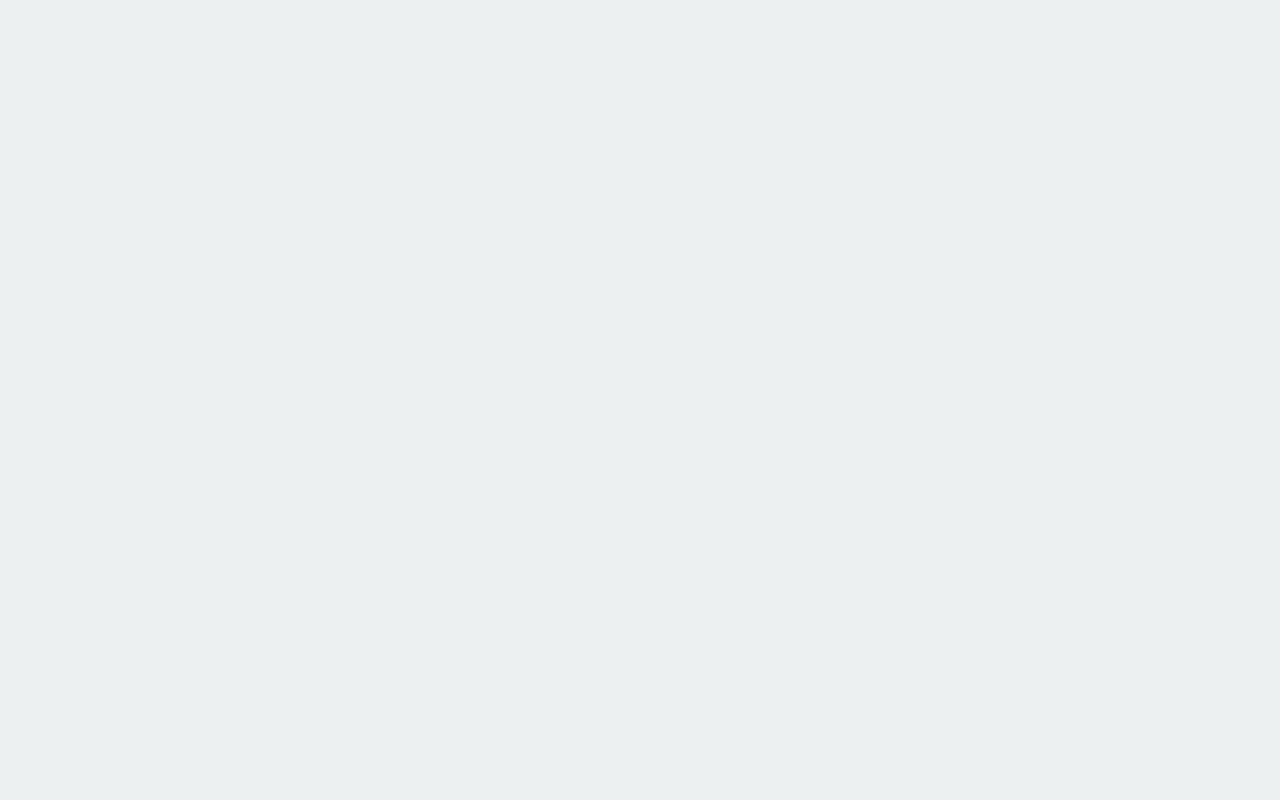
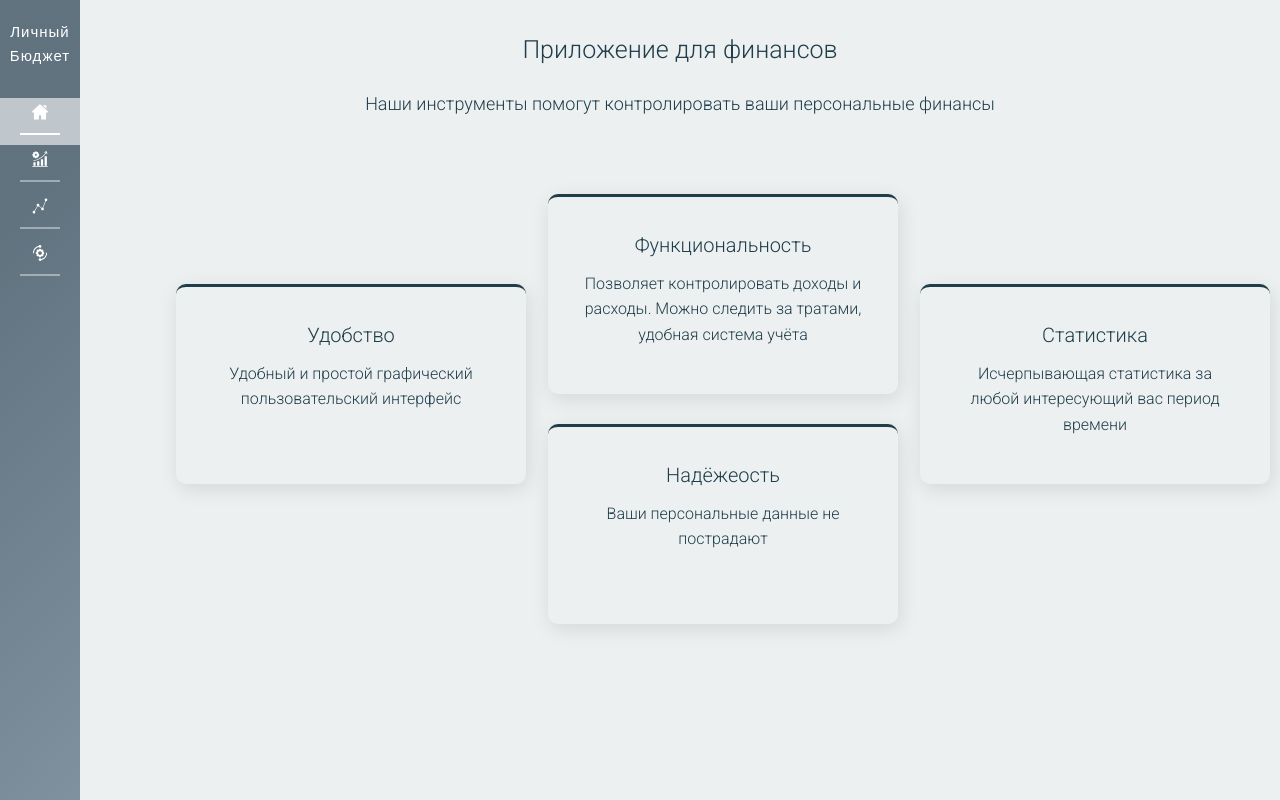
Before and after one commit to junk-maker/budget, a React (Create React App) app in the folder frontend/: page / in a window 1280 px wide. Built offline with nearby package versions, Linux system fonts and the light colour scheme.

Commit message:
component 'features' was created and refactoring

```diff
--- a/frontend/src/App.js
+++ b/frontend/src/App.js
@@ -8,8 +8,8 @@ import MainView from './composition/main-view/MainView';
 const App = () => {
   return (
     <Frame className={'frame'}>
-        <AuthView/>
-        {/*<MainView/>*/}
+        {/*<AuthView/>*/}
+        <MainView/>
     </Frame>
   );
 };
--- a/frontend/src/App.scss
+++ b/frontend/src/App.scss
@@ -11,6 +11,7 @@
 @import "sass/components/sidebar";
 @import "sass/components/pattern";
 @import "sass/components/preview";
+@import "sass/components/features";
 @import "sass/components/add-data";
 @import "sass/components/page-container";
 @import "sass/components/auth-container";
--- a/frontend/src/components/budget/Budget.js
+++ b/frontend/src/components/budget/Budget.js
@@ -81,27 +81,24 @@ const Budget = () => {
         return () => clearInterval(interval);
     });
 
-    const valueRender = () => {
-        return Object.keys(valueSchema).map((name, idx) => {
-            const value  = valueSchema[name];
-
+    const createValue = (...args) => {
+        const [idx, name, control] = args;
         return (
-                <div className={'budget__main--all'} key={idx}>
+            <div className={'budget__main--all'} key={idx + name}>
                 <div className={'budget__main--box'}>
-                        <img className={'budget__main--image'} src={value.icon} alt={value.name}/>
+                    <img className={'budget__main--image'} src={control.icon} alt={control.name}/>
                 </div>
 
                 <div className={'budget__main--sum'}>
-                        <span className={'budget__main--span'}>$</span>{value.display}
+                    <span className={'budget__main--span'}>$</span>{control.display}
                 </div>
-                    <div className={'budget__main--heading'}>{value.name}</div>
-                    {value.percentage ? <div className={'budget__main--percentage'}>{value.percentage}</div> : null}
+                <div className={'budget__main--heading'}>{control.name}</div>
+                {control.percentage ? <div className={'budget__main--percentage'}>{control.percentage}</div> : null}
             </div>
         );
-        });
     };
 
-
+    const valueRender = () => app.objectIteration(valueSchema, createValue);
 
     return (
         <div className={'budget'}>
--- /dev/null
+++ b/frontend/src/components/features/Features.js
@@ -0,0 +1,59 @@
+import React from 'react';
+import AppService from '../../services/appService';
+
+
+const Features = () => {
+    const app = new AppService();
+    const featuresSchema = {
+        convenience:{
+            heading: 'Удобство',
+            text: 'Удобный и простой графический пользовательский интерфейс'
+        },
+        functionality:{
+            heading: 'Функциональность',
+            text: 'Позволяет контролировать доходы и  расходы. Можно следить за тратами, удобная система учёта'
+        },
+        reliability:{
+            heading: 'Надёжеость',
+            text: 'Ваши персональные данные не пострадают'
+        },
+        statistics:{
+            heading: 'Статистика',
+            text: 'Исчерпывающая статистика за любой интересующий вас период времени'
+        },
+    };
+
+    const createFeatures = (...args) => {
+        const [idx, name, control] = args;
+        return(
+            <li className={'features__card'} key={idx + name}>
+                <h2 className={'features__card--heading'}>{control.heading}</h2>
+                <p className={'features__card--text'}>{control.text}</p>
+            </li>
+        );
+    };
+
+    const featuresRender = () => app.objectIteration(featuresSchema, createFeatures);
+    return(
+        <section className={'features'}>
+            <div className={'features__header'}>
+                <h1 className={'features__heading'}>
+                    Приложение для финансов
+                </h1>
+
+                <p className={'features__text'}>
+                    Наши инструменты помогут контролировать ваши персональные финансы
+                </p>
+            </div>
+
+            <div className={'features__main'}>
+                <ul className={'features__container'}>
+                    {featuresRender()}
+                </ul>
+            </div>
+        </section>
+    );
+};
+
+
+export default Features;
--- a/frontend/src/components/form/auth-form/AuthForm.js
+++ b/frontend/src/components/form/auth-form/AuthForm.js
@@ -43,7 +43,7 @@ const AuthForm = props => {
         const [idx, name, control] = args;
         let htmlFor = `${control.type}-${Math.random()}`;
         return (
-            <div className={'auth__form--input'} key={idx}>
+            <div className={'auth__form--input'} key={idx + name}>
                 <div className={'auth__form--input-box'}>
 
                     <label htmlFor={htmlFor} className={'auth__form--input-label'}>
@@ -77,7 +77,7 @@ const AuthForm = props => {
         );
     };
 
-    const inputRender = () => app.inputLoop(form, createInput);
+    const inputRender = () => app.objectIteration(form, createInput);
 
     return(
         <div className={'auth__form'}>
--- a/frontend/src/components/sidebar/Sidebar.js
+++ b/frontend/src/components/sidebar/Sidebar.js
@@ -8,7 +8,7 @@ import React, {useMemo ,useState, useEffect, useLayoutEffect} from 'react';
 const Sidebar = () => {
     const menuItems = useMemo(() => {
         return [
-            {name: 'Home', to: '/', icon: '/icons/home.svg', subMenuItems: [] },
+            {name: 'Features', to: '/', icon: '/icons/features.svg', subMenuItems: [] },
             {name: 'Budget', to: '/budget', icon: '/icons/budget.svg',
                 subMenuItems: [
                     { name: 'Доход', to: '/income'},
--- a/frontend/src/routes/pageRoutes/PageRoutes.js
+++ b/frontend/src/routes/pageRoutes/PageRoutes.js
@@ -1,6 +1,6 @@
 import React from 'react';
 import {Switch, Route} from 'react-router-dom';
-import Home from '../../components/home/Home';
+import Features from '../../components/features/Features';
 import Budget from '../../components/budget/Budget';
 import Statistics from '../../components/statistic/Statistic';
 import Values from '../../components/values/Values';
@@ -14,7 +14,7 @@ const PageRoutes = () => {
 
     return (
         <Switch>
-            <Route exact path={'/'} component={Home}/>
+            <Route exact path={'/'} component={Features}/>
             <Route exact path={'/budget'} component={Budget}/>
             <Route exact path={'/statistics'} component={Statistics}/>
             <Route exact path={'/budget/:values'} render={({match}) =>
--- a/frontend/src/sass/components/_budget.scss
+++ b/frontend/src/sass/components/_budget.scss
@@ -27,8 +27,6 @@
     font-family: Open Sans, sans-serif;
     & > div {
       flex: 1;
-      //border: 1px solid #ccc;
-      //border-radius: 5px;
     }
     &--all {
       position: relative;
--- /dev/null
+++ b/frontend/src/sass/components/_features.scss
@@ -0,0 +1,62 @@
+.features {
+  font-family: 'Roboto', sans-serif;
+  color: #203d4a;
+  &__header {
+    text-align: center;
+    margin: 30px 30px 75px;
+  }
+  &__heading {
+    font-weight: 300;
+    font-size: 25px;
+    margin: 20px 0;
+  }
+  &__text {
+    font-size: 18px;
+    font-weight: 300;
+  }
+  &__main {}
+  &__container {
+    list-style: none;
+    padding: 0;
+    margin: 0 auto;
+    width: 1106px;
+  }
+  &__container::after {
+    content: "";
+    clear: both;
+    display: table;
+  }
+  &__card {
+    float: left;
+    position: relative;
+    box-sizing: border-box;
+    width: 350px; height: 200px;
+    margin: 0;
+    padding: 32px;
+    border-radius: 10px;
+    border-top: solid 3px #203d4a;
+    box-shadow: 2px 5px 20px rgba(0,0,0,0.1);
+    &:first-child {
+      margin: 90px 0;
+    }
+    &:nth-child(2),
+    &:nth-child(3){
+      margin: 0 22px;
+    }
+    &:last-child {
+      margin-top: -110px;
+    }
+    &:nth-child(3) {
+      margin-top: 30px;
+    }
+    &--heading {
+      font-size: 20px;
+      font-weight: 500;
+    }
+    &--text {
+      margin-top: 10px;
+      font-size: 16px;
+      font-weight: 300;
+    }
+  }
+}
--- a/frontend/src/services/appService.js
+++ b/frontend/src/services/appService.js
@@ -62,7 +62,7 @@ export default class AppService {
         return `${percentage}%`;
     };
 
-    inputLoop(...args) {
+    objectIteration(...args) {
         const [schema, callback] = args;
         return Object.keys(schema).map((name, idx) => {
             let control = schema[name];
```
Also changed, not shown: frontend/src/components/home/Home.js (deleted, +0 -7 lines), frontend/public/icons/features.svg (renamed from frontend/public/icons/home.svg). Lines whose indentation alone changed are shown as unchanged.
